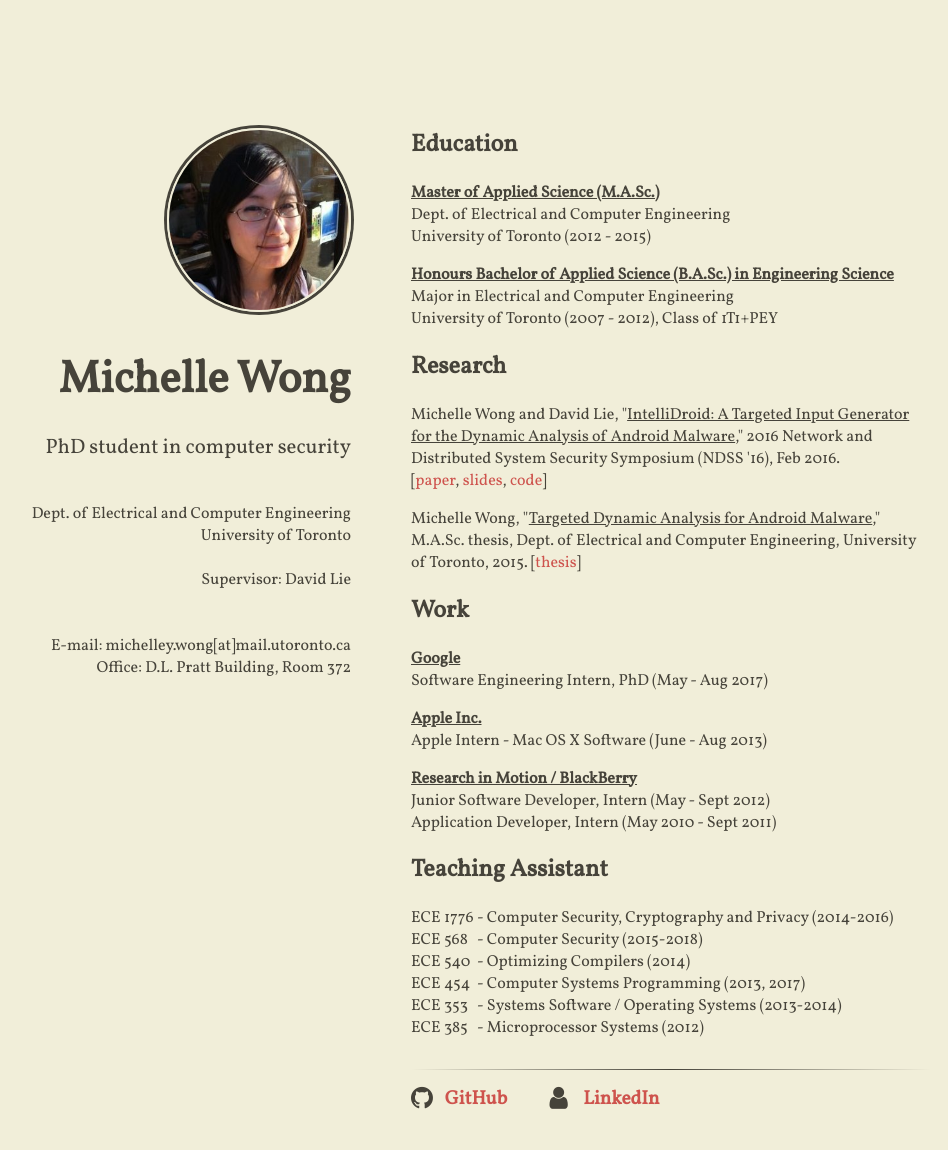
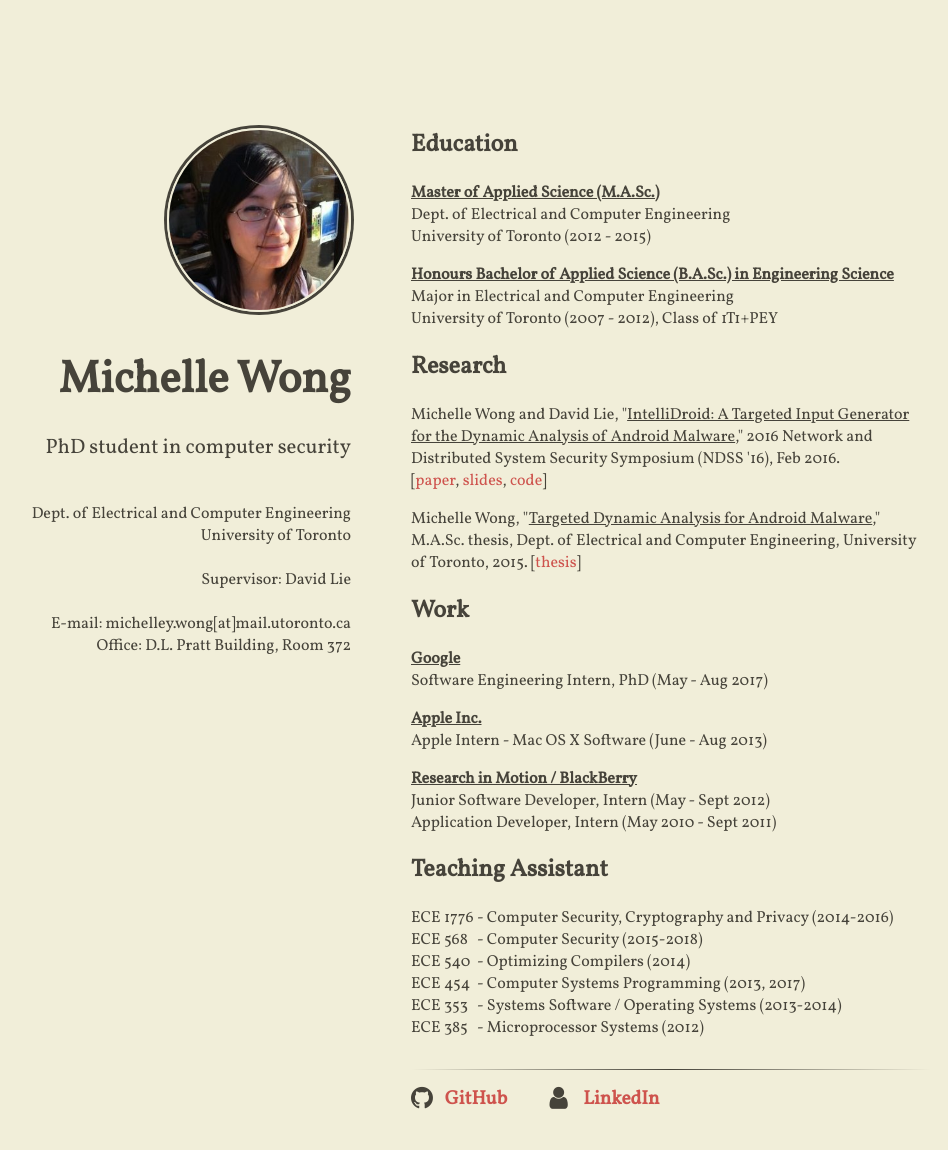
Before and after one commit to miwong/miwong.github.io, a Jekyll site: the page built from index.html, in a window 1280 px wide. Shown: the whole page, without its empty margins (189-1137 px from the left). Built offline with Jekyll 4.4.1, drawn with Linux system fonts in a browser that asks for light colours; nearby versions of some CDN libraries.

Commit message:
Minor layout change

```diff
--- a/_config.yml
+++ b/_config.yml
@@ -10,7 +10,7 @@
   author: "Michelle Wong"
   # tagline will appear under the title (optional)
   tagline: "PhD student in computer security"
-  about: "Dept. of Electrical and Computer Engineering<br>University of Toronto<br><br>Supervisor: David Lie<br><br><br>E-mail: michelley.wong[at]mail.utoronto.ca<br>Office: D.L. Pratt Building, Room 372"
+  about: "Dept. of Electrical and Computer Engineering<br>University of Toronto<br><br>Supervisor: David Lie<br><br>E-mail: michelley.wong[at]mail.utoronto.ca<br>Office: D.L. Pratt Building, Room 372"
   # if include_content is true, the contents of the content.html include will be
   # added right above the generated item list, if present
   include_content: true
```
